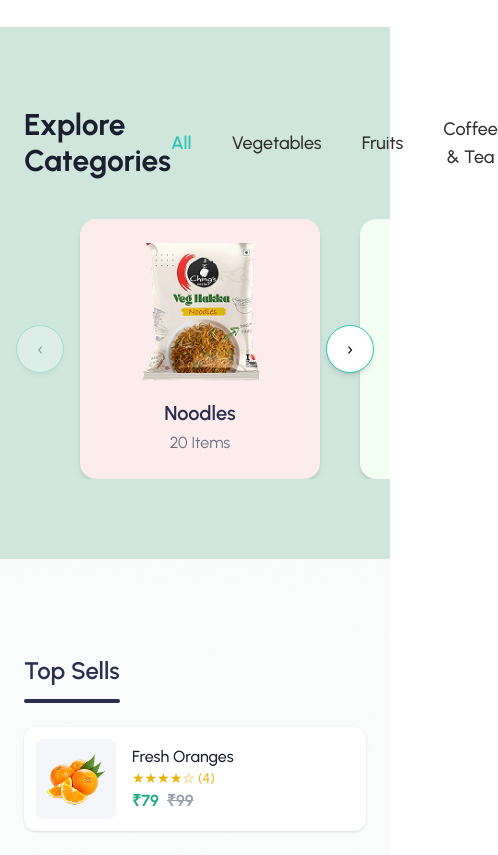
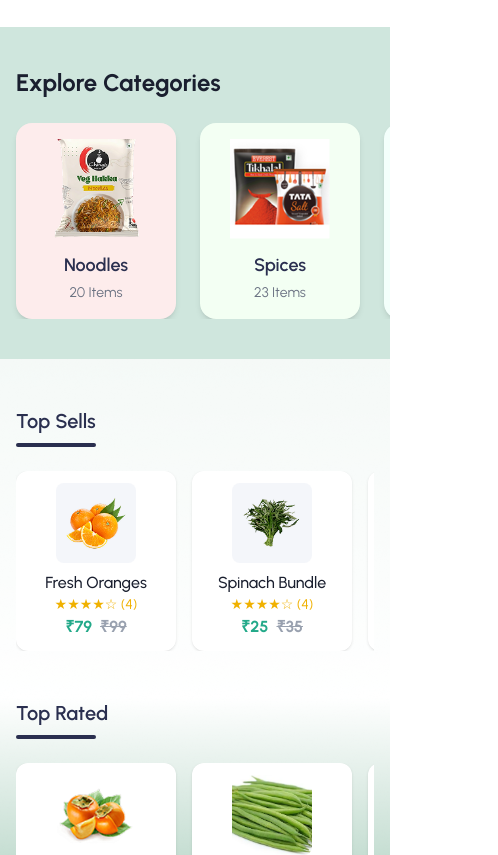
Before and after one commit to hungzofood/hungzo-website, a React (Vite) app: page / in a window 390 px wide. Shown: the part 1300-2155 px from the top of the page, 498 px wide, since content can reach past the window. Built offline with nearby package versions, Linux system fonts and the light colour scheme.

Commit message:
modified:   src/App.jsx 	modified:   src/Components/ExploreCategories.jsx

```diff
--- a/src/App.jsx
+++ b/src/App.jsx
@@ -18,7 +18,7 @@ import { Routes, Route } from "react-router-dom";
 function App() {
   return (
     <div
-      className="bg-no-repeat bg-cover"
+      className="bg-fixed md:bg-local bg-no-repeat bg-cover"
       style={{
         fontFamily: "Urbanist, sans-serif",
         backgroundImage: `url(${bgimage})`,
--- a/src/Components/ExploreCategories.jsx
+++ b/src/Components/ExploreCategories.jsx
@@ -21,6 +21,7 @@ import Berry from "../assets/Images/Berry.webp";
 import Raddish from "../assets/Images/raddish.webp";
 
 export default function ExploreCategories() {
+
   const categories = [
     { title: "Noodles", items: "20 Items", img: Noodles, bg: "bg-[#FDECEC]" },
     { title: "Spices", items: "23 Items", img: SpiceS, bg: "bg-[#F3FFF3]" },
@@ -46,16 +47,18 @@ export default function ExploreCategories() {
   return (
     <>
       {/* --------------------------------------------------------- */}
-      {/*  1️⃣  EXPLORE CATEGORIES CONTAINER                        */}
+      {/*  1️⃣ EXPLORE CATEGORIES                                   */}
       {/* --------------------------------------------------------- */}
-      <div className="w-full bg-[#CFE6DD] py-20 ">
+
+      <div className="w-full bg-[#CFE6DD] py-10 md:py-20">
+
         {/* HEADER */}
-        <div className="max-w-[1400px] mx-auto px-6 md:px-20 flex items-center justify-between mb-10">
-          <h2 className="text-3xl md:text-4xl font-bold text-[#1A1F2F]">
+        <div className="max-w-[1400px] mx-auto px-4 md:px-20 flex items-center justify-between mb-6 md:mb-10">
+          <h2 className="text-2xl md:text-4xl font-bold text-[#1A1F2F]">
             Explore Categories
           </h2>
 
-          <div className="flex items-center gap-10 text-lg font-medium text-[#303030]">
+          <div className="hidden md:flex items-center gap-10 text-lg font-medium text-[#303030]">
             <button className="text-[#2EC4B6] font-semibold cursor-pointer">All</button>
             <button className="cursor-pointer hover:text-[#2EC4B6]">Vegetables</button>
             <button className="cursor-pointer hover:text-[#2EC4B6]">Fruits</button>
@@ -65,51 +68,51 @@ export default function ExploreCategories() {
 
         {/* SLIDER */}
         <div className="relative w-full">
+
           <div className="max-w-[1400px] mx-auto relative">
 
-            {/* LEFT BUTTON */}
+            {/* LEFT BUTTON — Hide on mobile */}
             <button
               onClick={scrollLeft}
               disabled={index === 0}
-              className={`absolute left-4 top-1/2 transform -translate-y-1/2 z-20
-                w-12 h-12 rounded-full bg-white border border-[#2EC4B6] shadow-md flex items-center justify-center text-xl transition
+              className={`hidden md:flex absolute left-4 top-1/2 transform -translate-y-1/2 z-20
+                w-12 h-12 rounded-full bg-white border border-[#2EC4B6] shadow-md items-center justify-center text-xl transition
                 ${index === 0 ? "opacity-30 cursor-not-allowed" : "hover:bg-[#2EC4B6] hover:text-white"}
               `}
             >
               ‹
             </button>
 
-            {/* VIEWPORT */}
-            <div className="overflow-hidden w-full">
+            {/* ✔ Desktop → slider transform */}
+            {/* ✔ Mobile → natural horizontal scrolling */}
+
+            <div className="w-full overflow-x-auto md:overflow-hidden px-4 md:px-0 flex md:block gap-6 md:gap-0 scroll-smooth">
               <div
-                className="flex items-start transition-transform duration-500 ease-out"
+                className="flex items-start md:transition-transform md:duration-500 md:ease-out gap-6 md:gap-[40px]"
                 style={{
-                  transform: `translateX(-${index * STEP}px)`,
-                  gap: "40px",
-                  paddingLeft: "80px",
-                  paddingRight: "80px",
+                  transform: window.innerWidth >= 768 ? `translateX(-${index * STEP}px)` : "none",
                 }}
               >
                 {categories.map((cat, i) => (
                   <div
                     key={i}
-                    className={`${cat.bg} w-60 rounded-2xl p-6 shadow-md flex flex-col items-center shrink-0
-                    transform transition-all duration-300 ease-out hover:scale-105 hover:shadow-xl hover:-translate-y-1 cursor-pointer overflow-hidden`}
+                    className={`${cat.bg} min-w-[160px] md:w-60 rounded-2xl p-4 md:p-6 shadow-md flex flex-col items-center shrink-0
+                    transition-all duration-300 hover:scale-105 hover:shadow-xl cursor-pointer`}
                   >
-                    <img src={cat.img} className="w-[140px] h-[140px] object-contain mb-4" />
-                    <h3 className="text-xl font-semibold text-[#2A2F4F]">{cat.title}</h3>
-                    <p className="text-gray-500 mt-1">{cat.items}</p>
+                    <img src={cat.img} className="w-[100px] md:w-[140px] h-[100px] md:h-[140px] object-contain mb-3" />
+                    <h3 className="text-lg md:text-xl font-semibold text-[#2A2F4F]">{cat.title}</h3>
+                    <p className="text-gray-500 text-sm mt-1">{cat.items}</p>
                   </div>
                 ))}
               </div>
             </div>
 
-            {/* RIGHT BUTTON */}
+            {/* RIGHT BUTTON — Hide on mobile */}
             <button
               onClick={scrollRight}
               disabled={index === MAX_INDEX}
-              className={`absolute right-4 top-1/2 transform -translate-y-1/2 z-20
-                w-12 h-12 rounded-full bg-white border border-[#2EC4B6] shadow-md flex items-center justify-center text-xl transition
+              className={`hidden md:flex absolute right-4 top-1/2 transform -translate-y-1/2 z-20
+                w-12 h-12 rounded-full bg-white border border-[#2EC4B6] shadow-md items-center justify-center text-xl transition
                 ${index === MAX_INDEX ? "opacity-30 cursor-not-allowed" : "hover:bg-[#2EC4B6] hover:text-white"}
               `}
             >
@@ -121,25 +124,27 @@ export default function ExploreCategories() {
       </div>
 
       {/* --------------------------------------------------------- */}
-      {/*  2️⃣  ITEMS LISTINGS (Top sells, Trending, etc.)          */}
+      {/*  2️⃣ PRODUCT SECTIONS                                     */}
       {/* --------------------------------------------------------- */}
-      <div className="w-full mt-24">
-        <div className="max-w-[1400px] mx-auto grid grid-cols-1 md:grid-cols-4 gap-10 px-6 md:px-20">
+
+      <div className="w-full mt-12 md:mt-24">
+
+        <div className="max-w-[1400px] mx-auto px-4 md:px-20">
 
           {[
             {
               title: "Top Sells",
               products: [
                 { name: "Fresh Oranges", price: "₹79", oldPrice: "₹99", img: Orange },
-                { name: "Spinach Bundle", price: "₹25", oldPrice: "₹35", img: Spinnach},
-                { name: "Strawberries", price: "₹150", oldPrice: "₹180", img: Strawberry},
+                { name: "Spinach Bundle", price: "₹25", oldPrice: "₹35", img: Spinnach },
+                { name: "Strawberries", price: "₹150", oldPrice: "₹180", img: Strawberry },
               ],
             },
             {
               title: "Top Rated",
               products: [
                 { name: "Fresh Persimmon", price: "₹120", oldPrice: "₹140", img: Pers },
-                { name: "Green Beans", price: "₹60", oldPrice: "₹80", img: GrBeans},
+                { name: "Green Beans", price: "₹60", oldPrice: "₹80", img: GrBeans },
                 { name: "Red Apple", price: "₹85", oldPrice: "₹120", img: Apple },
               ],
             },
@@ -160,31 +165,43 @@ export default function ExploreCategories() {
               ],
             },
           ].map((section, idx) => (
-            <div key={idx}>
-              <h2 className="text-2xl font-semibold text-[#2A2F4F] mb-3">{section.title}</h2>
-              <div className="h-1 w-24 bg-[#2A2F4F] rounded mb-6"></div>
+            <div key={idx} className="mb-12">
+
+              <h2 className="text-xl md:text-2xl font-semibold text-[#2A2F4F] mb-2">{section.title}</h2>
+              <div className="h-1 w-20 md:w-24 bg-[#2A2F4F] rounded mb-6"></div>
+
+              {/* Horizontal scroll on mobile */}
+              <div className="flex md:grid md:grid-cols-1 md:gap-6 gap-4 overflow-x-auto scroll-smooth">
 
                 {section.products.map((p, i) => (
                   <div
                     key={i}
-                  className="flex items-center gap-4 mb-6 bg-white p-3 rounded-xl shadow transform transition-all duration-300 hover:-translate-y-1 hover:shadow-lg"
+                    className="min-w-[160px] md:min-w-0 flex flex-col md:flex-row items-center md:items-start gap-2 md:gap-4 bg-white p-3 rounded-xl shadow hover:shadow-lg transition"
                   >
                     <img src={p.img} className="w-20 h-20 rounded-lg object-cover" />
+
                     <div>
-                    <p className="font-medium text-[#1A1F2F]">{p.name}</p>
-                    <p className="text-yellow-500 text-sm">★★★★☆ (4)</p>
-                    <p className="text-[#23A989] font-bold">
+                      <p className="font-medium text-[#1A1F2F] text-center md:text-left">{p.name}</p>
+                      <p className="text-yellow-500 text-sm text-center md:text-left">★★★★☆ (4)</p>
+
+                      <p className="text-[#23A989] font-bold text-center md:text-left">
                         {p.price}
                         <span className="text-gray-400 line-through ml-2">{p.oldPrice}</span>
                       </p>
                     </div>
-                </div>
-              ))}
+
                   </div>
                 ))}
 
               </div>
+
             </div>
+          ))}
+
+        </div>
+
+      </div>
+
     </>
   );
 }
```
Lines whose indentation alone changed are shown as unchanged.
